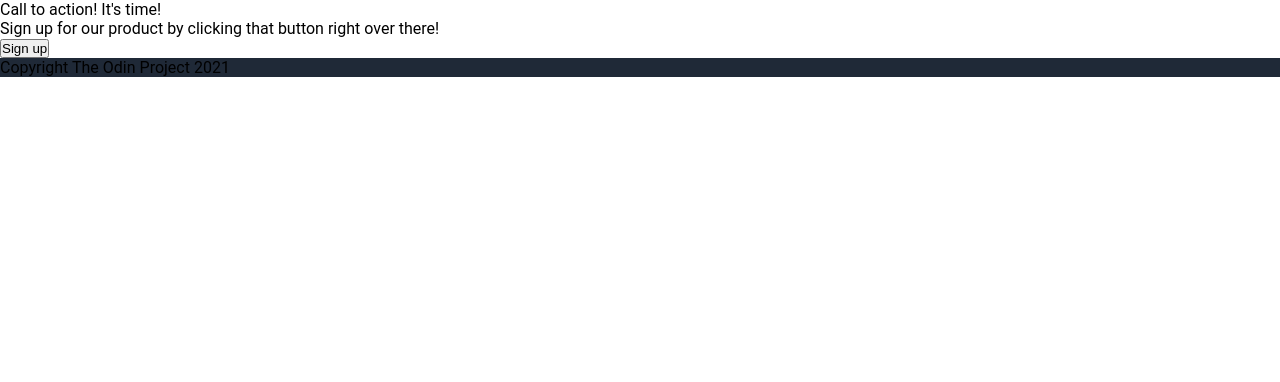
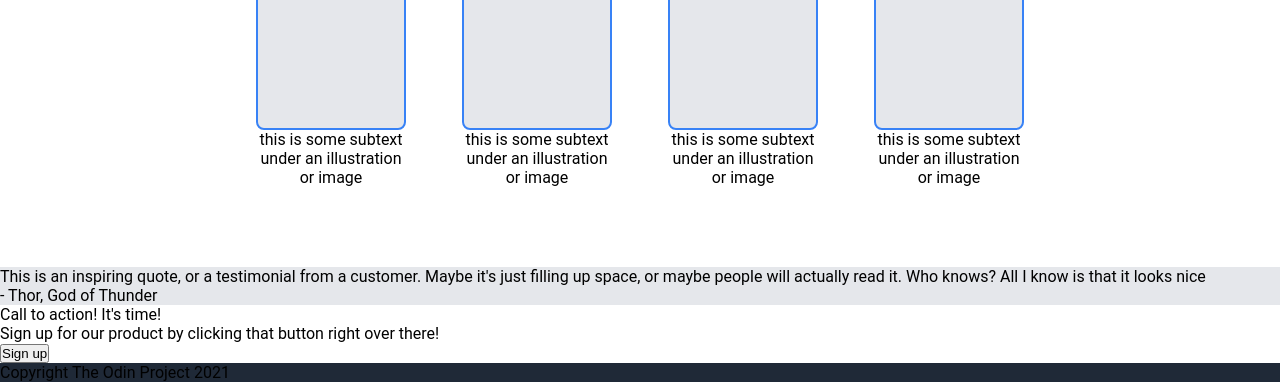
Before and after one commit to vcapellan/odin-proj-landing-page, a plain HTML site: page index.html in a window 1280 px wide. Shown: the part 642-1024 px from the top of the page. Before the commit the page ends 800 px from the top, so only its background shows below. Drawn offline with Linux system fonts and the light colour scheme.

Commit message:
Completed info panel

```diff
--- a/styles.css
+++ b/styles.css
@@ -5,6 +5,7 @@
 * {
     margin: 0px;
     padding: 0px;
+    box-sizing: border-box;
 }
 
 .nav,
@@ -72,6 +73,11 @@
     flex: 0 1 50%;
 }
 
+h1 {
+    font-size: 48px;
+    font-weight: 900;
+}
+
 .hero-left button {
     background-color: #3882F6;
     padding: 7px 25px;
@@ -80,3 +86,33 @@
     border: none;
     margin: 12px 0px;
 }
+
+.info-panel {
+    text-align: center;
+    padding: 40px 0px 80px;
+}
+
+h2 {
+    font-size: 36px;
+    margin-bottom: 40px;
+    color: #1f2937;
+}
+
+.column-square {
+    width: 150px;
+    height: 150px;
+    border: 2px solid #3882F6;
+    border-radius: 8px;
+    background: #e5e7eb;
+}
+
+.column-container {
+    display: flex;
+    padding: 0 20%;
+    justify-content: space-between;
+    gap: 50px;
+}
+
+.column {
+    width: 150px;
+}
```
